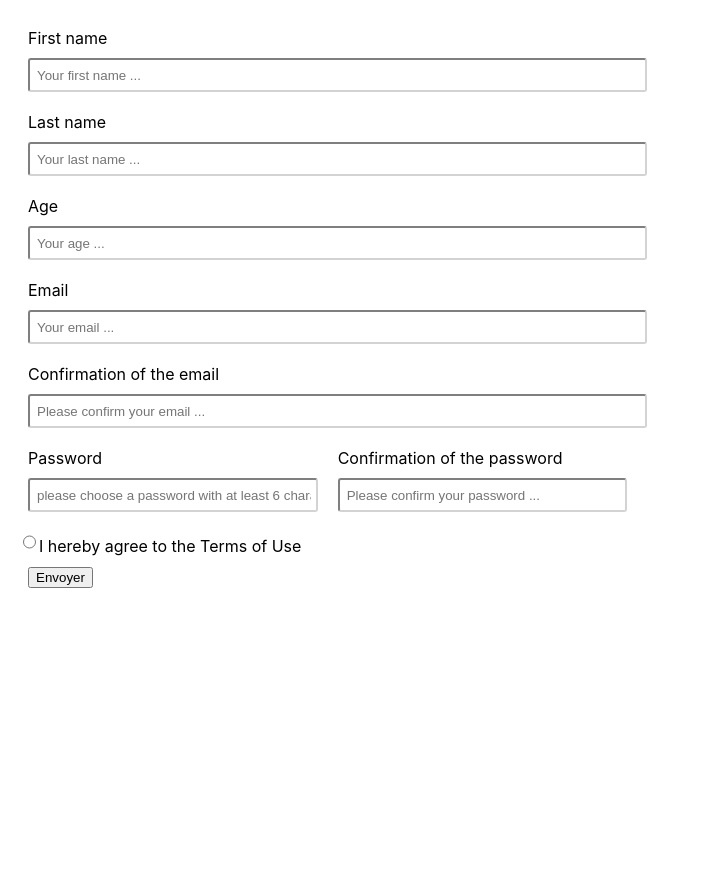
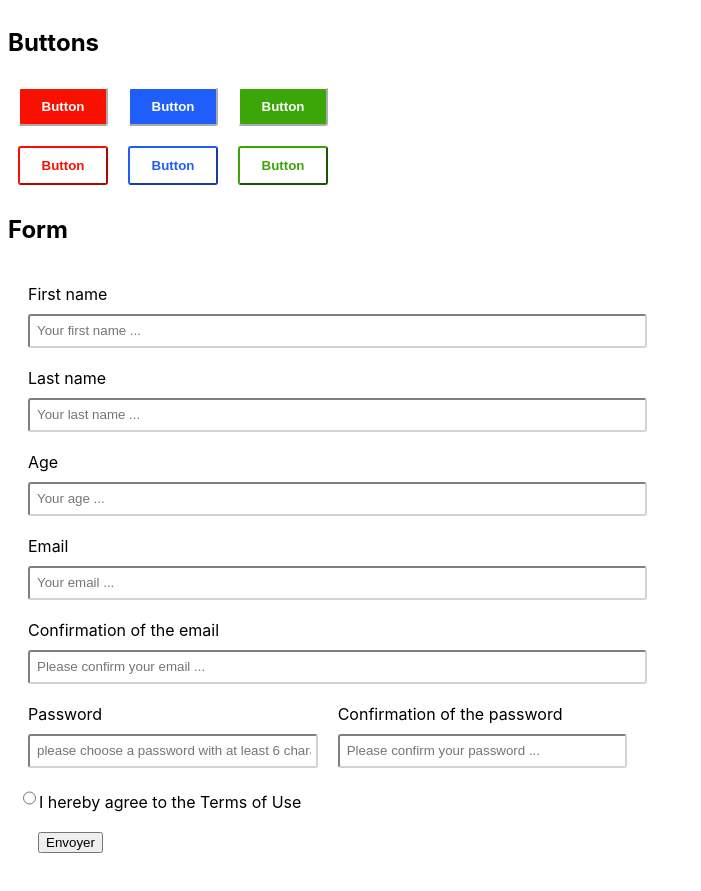
Before and after one commit to erwannlenoach/UI-kit, a React (Create React App) app: page / in a window 1280 px wide. Shown: the whole page, without its empty margins (0-701 px from the left). Before the commit the page ends 800 px from the top, so only its background shows below. Built offline with nearby package versions, Linux system fonts and the light colour scheme.

Commit message:
buttons plain and secondary

```diff
--- a/src/components/Buttons/index.jsx
+++ b/src/components/Buttons/index.jsx
@@ -0,0 +1,29 @@
+import React from 'react'
+import './style.scss'
+
+const Buttons = () => {
+
+    const content = 'Button'
+
+    return (
+
+        <div id='container'>
+            <h2>Buttons</h2>
+            <div class="container">
+                <button class="button" id="button-plain-red">{content}</button>
+                <button class="button" id="button-plain-blue">{content}</button>
+                <button class="button" id="button-plain-green">{content}</button>
+            </div>
+            <div class="container">
+                <button class="button" id="button-transparent-red">{content}</button>
+                <button class="button" id="button-transparent-blue">{content}</button>
+                <button class="button" id="button-transparent-green">{content}</button>
+            </div>
+        </div>
+
+
+    )
+
+}
+
+export default Buttons
--- a/src/components/Buttons/style.scss
+++ b/src/components/Buttons/style.scss
@@ -0,0 +1,56 @@
+$blue-primary: #1F5EFA;
+$blue-secondary: #1EAFFA;
+
+$red-primary: #FA1000;
+$red-secondary: #FA6A3A;
+
+$green-primary: #3BA607;
+$green-secondary: #59E667;
+
+body { font-family: -apple-system, BlinkMacSystemFont, 'Segoe UI', Roboto, Oxygen, Ubuntu, Cantarell, 'Open Sans', 'Helvetica Neue', sans-serif;}
+
+.container {
+    display:flex;
+
+}
+
+@mixin buttonPlain($color, $color-hover:"white", $border-color, $background-color-pri, $background-color-sec) {
+    border-radius: 3px;
+    background-color: $background-color-pri;
+    color: $color;
+    width: 90px;
+    text-align: center;
+    padding: 10px;
+
+    border-color: $border-color;
+    font-weight: bolder;
+
+    &:hover{
+        background-color: $background-color-sec;
+        cursor: pointer;
+        color: $color-hover
+    }
+
+}
+
+#button-plain-blue {
+    @include buttonPlain($background-color-pri: $blue-primary, $background-color-sec: $blue-secondary, $border-color:white, $color:white)
+}
+
+#button-plain-red {
+    @include buttonPlain($background-color-pri: $red-primary, $background-color-sec: $red-secondary, $border-color:white, $color:white)
+}
+ #button-plain-green {
+    @include buttonPlain($background-color-pri: $green-primary, $background-color-sec: $green-secondary, $border-color:white, $color:white)
+ }
+
+ #button-transparent-blue {
+    @include buttonPlain($background-color-pri: white, $background-color-sec: $blue-primary, $border-color: $blue-primary, $color:$blue-primary,  $color-hover:white)
+}
+
+#button-transparent-red {
+    @include buttonPlain($background-color-pri: white, $background-color-sec: $red-primary, $border-color:$red-primary, $color:$red-primary, $color-hover:white)
+}
+ #button-transparent-green {
+    @include buttonPlain($background-color-pri: white, $background-color-sec: $green-primary, $border-color:$green-primary, $color:$green-primary,  $color-hover:white)
+ }
--- a/src/components/Forms/index.jsx
+++ b/src/components/Forms/index.jsx
@@ -11,6 +11,7 @@ const Forms = () => {
     return (
 
         <div id='container'>
+            <h2>Form</h2>
             <form action="" method="get" class="form">
                 <div class="form">
                     <label for="name">First name</label>
--- a/src/components/Forms/style.scss
+++ b/src/components/Forms/style.scss
@@ -7,6 +7,9 @@ body { font-family: -apple-system, BlinkMacSystemFont, 'Segoe UI', Roboto, Oxyge
 
 #container {
     display: grid;
+    button {
+        margin: 10px
+    }
 }
 
 .form {
--- a/src/index.jsx
+++ b/src/index.jsx
@@ -1,10 +1,12 @@
 import React from 'react';
 import ReactDOM from 'react-dom';
 import Forms from './components/Forms'
+import Buttons from 'components/Buttons'
 
 
 const App = () => {
   return <>
+    <Buttons/>
     <Forms />
   </>
 
```
